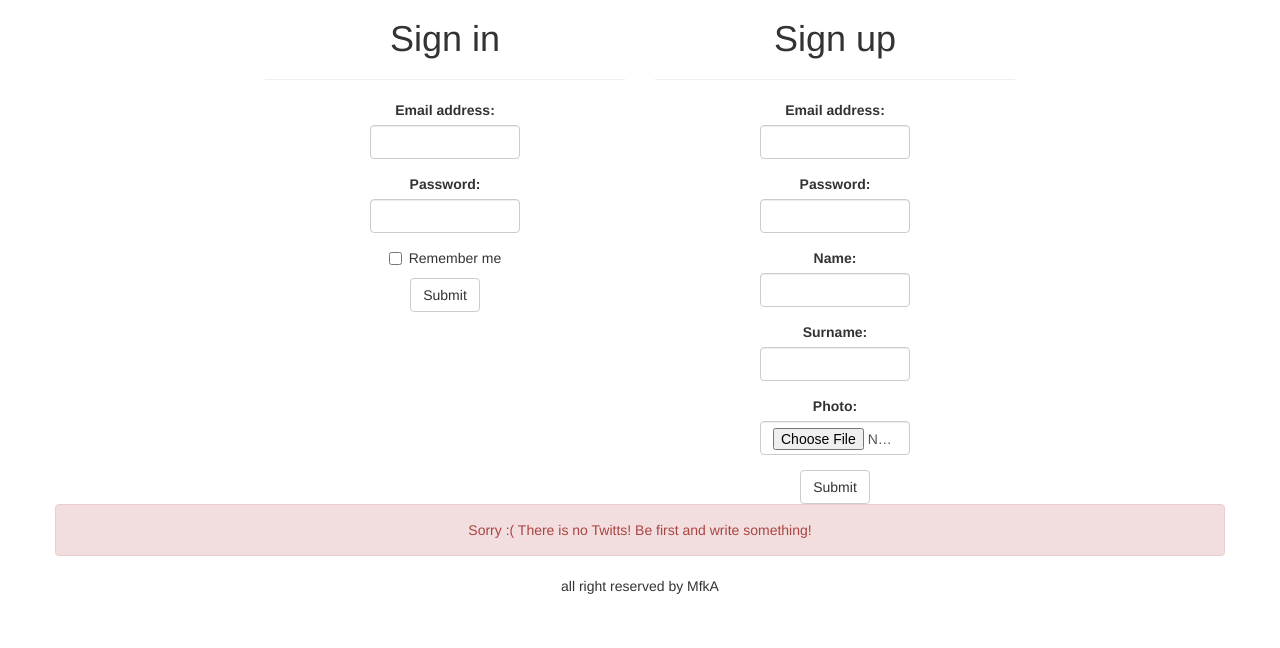
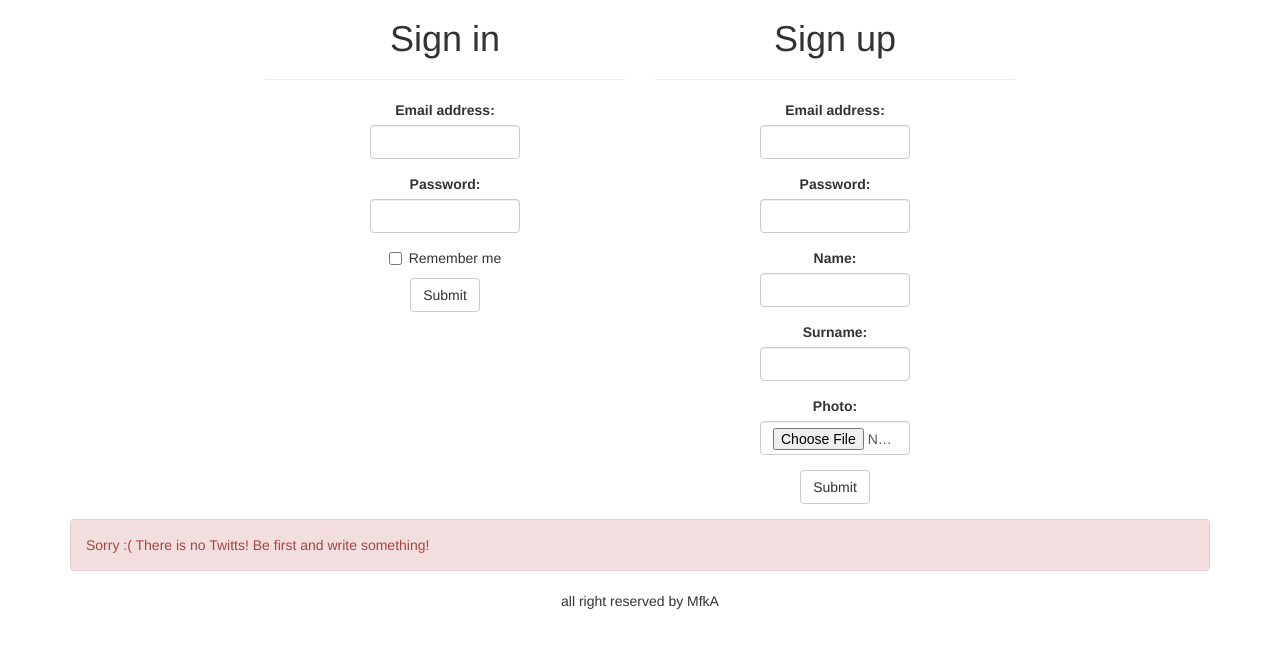
Before and after one commit to mfka/NewTwitter, a PHP site: page / in a window 1280 px wide. Shown: the part 73-721 px from the top of the page. Run offline with PHP 8.4, Linux system fonts and the light colour scheme; data comes from the database, SQL or seed files in the repository; data that the repository does not hold is empty; some libraries are stand-ins or nearby versions.

Commit message:
repair view

```diff
--- a/app/Bootstrap.php
+++ b/app/Bootstrap.php
@@ -55,6 +55,7 @@ class Bootstrap
         }
 
         $this->request->setParams();
+
         call_user_func_array([$this->controller, 'setRouting'], [$this->routing]);
         call_user_func_array([$this->controller, 'setRequest'], [$this->request]);
         call_user_func_array([$this->controller, 'init'], []);
--- a/app/Error.php
+++ b/app/Error.php
@@ -5,12 +5,12 @@ namespace App;
 
 class Error
 {
-    private $errorsDir = __DIR__ . '/../tmp/errors';
+    const ERROR_DIR = __DIR__ . '/../tmp/errors';
 
     public function __construct()
     {
         ini_set("log_errors", 1);
-        ini_set("error_log", $this->errorsDir . "/php-error.log");
+        ini_set("error_log", self::ERROR_DIR . "/php-error.log");
     }
 
 }
--- a/app/View.php
+++ b/app/View.php
@@ -30,11 +30,11 @@ class View
         return $template;
     }
 
-    protected function inc(string $view)
+    public function inc(string $templateName = 'index/index'): void
     {
-        $file = self::DIR . '/' . $view . '.php';
+        $file = self::DIR . '/' . $templateName . '.php';
         if (!file_exists($file)) {
-            return false;
+            return;
         }
         ob_start();
         include($file);
--- a/src/Controllers/IndexController.php
+++ b/src/Controllers/IndexController.php
@@ -7,12 +7,9 @@ use Src\Model\Twitt;
 
 class IndexController extends AbstractController
 {
-
     public function indexAction()
     {
         $twits = Twitt::getAll();
-
         $this->render('index', ['twits' => $twits]);
     }
-
 }
--- a/src/Model/User.php
+++ b/src/Model/User.php
@@ -1,4 +1,6 @@
 <?php
+
+use App\Database;
 
 require_once(__DIR__ . '/../config/autoLoader.php');
 
--- a/src/Views/index/index.php
+++ b/src/Views/index/index.php
@@ -1,9 +1,7 @@
-<div class="container text-center">
+<div class="container text-center form-group">
     <div class="row">
         <?php $this->inc('forms/login'); ?>
         <?php $this->inc('forms/register'); ?>
     </div>
-    <div class="row">
-        <?php $this->inc('twitt/index'); ?>
-    </div>
 </div>
+<?php $this->inc('twitt/index'); ?>
--- a/src/Views/twitt/index.php
+++ b/src/Views/twitt/index.php
@@ -1,7 +1,8 @@
 <div class="container">
+    <div class="row">
+        <div class="col-xs-12">
             <?php if ($this->twits): ?>
                 <?php foreach ($this->twits as $twitt): ?>
-            <div class="row">
                     <ul class="list-group">
                         <li class="list-group-item">
                             <div class="text-left">
@@ -18,12 +19,10 @@
                         </li>
 
                     </ul>
-            </div>
                 <?php endforeach; ?>
-
             <?php else: ?>
-        <div class="row">
-            <p class="alert alert-danger">Sorry :( There is no Twitts! Be first and write something!</p>
-        </div>
+                <div class="alert alert-danger">Sorry :( There is no Twitts! Be first and write something!</div>
             <?php endif; ?>
         </div>
+    </div>
+</div>
```
Lines whose indentation alone changed are shown as unchanged.
